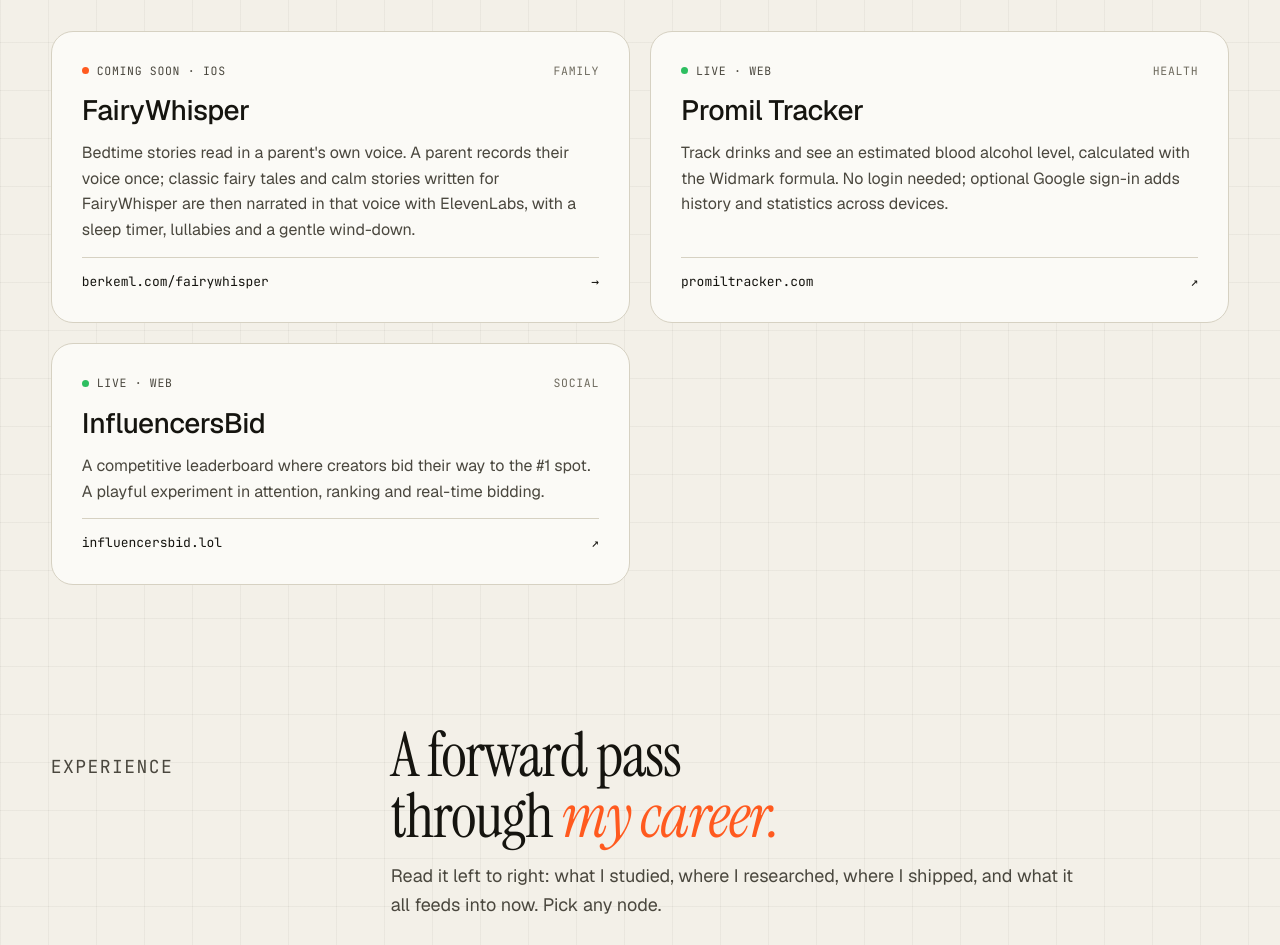
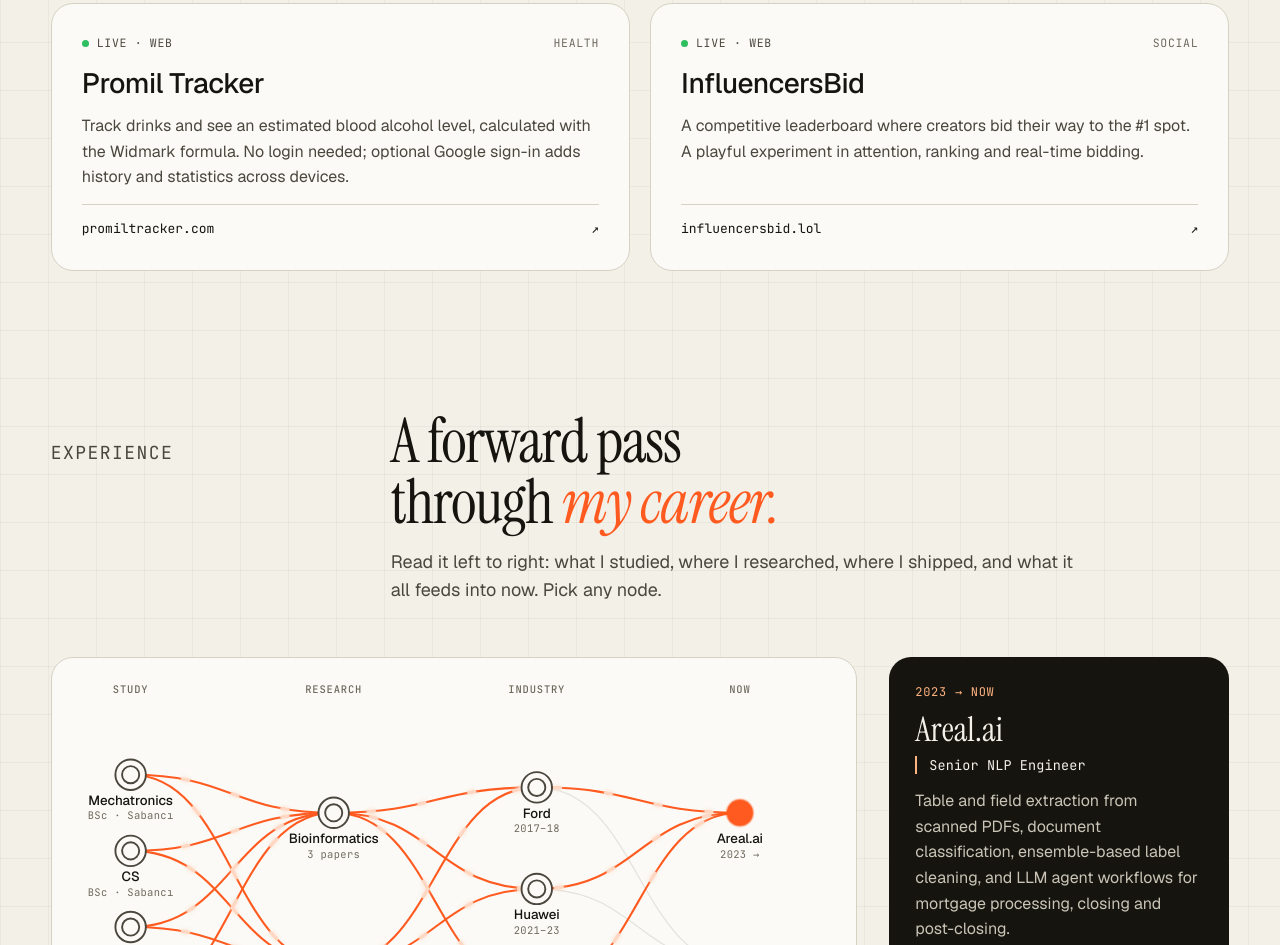
Before and after one commit to berkedilekoglu/berkeml, a plain HTML site: page index.html in a window 1280 px wide. Shown: the part 2982-3927 px from the top of the page. Drawn offline with nearby package versions, Linux system fonts and the light colour scheme.

Commit message:
Homepage: hide FairyWhisper until launch, add role lines to career cards, sharpen BerkeML card
Co-Authored-By: Claude Opus 5.5 <noreply@anthropic.com>

```diff
--- a/index.html
+++ b/index.html
@@ -52,15 +52,6 @@
       "worksFor": { "@id": "https://berkeml.com/#org" },
       "alumniOf": { "@type": "CollegeOrUniversity", "name": "Sabancı University" },
       "sameAs": ["https://github.com/berkedilekoglu", "https://www.linkedin.com/in/berke-dilekoglu-53177a11a/", "https://scholar.google.com/citations?user=9O8ciUEAAAAJ", "https://berkedilekoglu.medium.com/", "https://berkedilekoglu.github.io/"]
-    },
-    {
-      "@type": "SoftwareApplication",
-      "name": "FairyWhisper",
-      "url": "https://berkeml.com/fairywhisper/",
-      "applicationCategory": "LifestyleApplication",
-      "operatingSystem": "iOS",
-      "description": "Bedtime stories read in a parent's own voice. A parent records their voice once; public-domain fairy tales and original stories written for FairyWhisper are narrated in that voice with ElevenLabs voice cloning and text-to-speech.",
-      "creator": { "@id": "https://berkeml.com/#org" }
     },
     {
       "@type": "WebApplication",
@@ -347,6 +338,7 @@ section.block { padding: clamp(80px, 11vw, 140px) 0; }
 .panel .when { font-family: var(--mono); font-size: 12px; letter-spacing: .06em; text-transform: uppercase; color: #FFB37F; }
 .panel h3 { font-family: var(--serif); font-weight: 400; font-size: 34px; line-height: 1.05; margin: 10px 0 12px; color: #F3F0E8; }
 .panel p { color: #C9C4B6; font-size: 16px; }
+.panel p.role { font-family: var(--mono); font-size: 13.5px; letter-spacing: .01em; color: #F3F0E8; margin: -4px 0 14px; padding-left: 12px; border-left: 2px solid #FFB37F; line-height: 1.35; }
 .net-hint { position: absolute; left: 0; right: 0; bottom: 14px; text-align: center; font-family: var(--mono); font-size: 11.5px; letter-spacing: .04em; color: var(--ink-3); pointer-events: none; }
 @media (max-width: 980px) { .net { grid-template-columns: 1fr; } .panel { position: static; min-height: 0; } }
 
@@ -513,7 +505,7 @@ footer a { text-decoration: none; }
         </div>
         <div class="svc rise">
           <h3>AI-native products</h3>
-          <p>Web and mobile apps with a model at the core, designed, built and launched end to end. FairyWhisper, Promil Tracker and InfluencersBid are mine.</p>
+          <p>Web and mobile apps with a model at the core, designed, built and launched end to end. Promil Tracker and InfluencersBid are mine.</p>
           <ul><li>iOS</li><li>web</li><li>voice AI</li><li>launch</li></ul>
         </div>
       </div>
@@ -539,7 +531,6 @@ footer a { text-decoration: none; }
         <hr>
         <div class="row"><span class="k">live</span><a class="ok" href="https://promiltracker.com/">● promiltracker.com</a></div>
         <div class="row"><span class="k">live</span><a class="ok" href="https://influencersbid.lol/">● influencersbid.lol</a></div>
-        <div class="row"><span class="k">building</span><a class="wip" href="https://berkeml.com/fairywhisper/">● FairyWhisper (iOS)</a></div>
         <hr>
         <div class="row"><span class="k">toolchain</span><span>Claude Code + Claude API</span></div>
         <div><span class="k">$</span> ship --next <span class="cursor" aria-hidden="true"></span></div>
@@ -558,12 +549,6 @@ footer a { text-decoration: none; }
         </div>
       </div>
       <div class="cards">
-        <a class="card rise" href="https://berkeml.com/fairywhisper/">
-          <span class="top"><span class="status soon">Coming soon · iOS</span><span class="cat">Family</span></span>
-          <h3>FairyWhisper</h3>
-          <p>Bedtime stories read in a parent's own voice. A parent records their voice once; classic fairy tales and calm stories written for FairyWhisper are then narrated in that voice with ElevenLabs, with a sleep timer, lullabies and a gentle wind-down.</p>
-          <span class="url">berkeml.com/fairywhisper <span aria-hidden="true">→</span></span>
-        </a>
         <a class="card rise" href="https://promiltracker.com/">
           <span class="top"><span class="status">Live · web</span><span class="cat">Health</span></span>
           <h3>Promil Tracker</h3>
@@ -595,7 +580,8 @@ footer a { text-decoration: none; }
         <aside class="panel" aria-live="polite">
           <p class="when" id="p-when">2023 → now</p>
           <h3 id="p-title">Areal.ai</h3>
-          <p id="p-text">Senior NLP Engineer. Table and field extraction from scanned PDFs, document classification, ensemble-based label cleaning, and LLM agent workflows for mortgage processing, closing and post-closing.</p>
+          <p class="role" id="p-role">Senior NLP Engineer</p>
+          <p id="p-text">Table and field extraction from scanned PDFs, document classification, ensemble-based label cleaning, and LLM agent workflows for mortgage processing, closing and post-closing.</p>
         </aside>
       </div>
     </div>
@@ -872,20 +858,20 @@ footer a { text-decoration: none; }
   /* ---------- career network ---------- */
   var LAYERS = [
     { name: 'Study', nodes: [
-      { id: 'mech', label: 'Mechatronics', sub: 'BSc · Sabancı', when: 'BSc', title: 'Mechatronics, Sabancı University', text: 'A second bachelor\'s degree alongside Computer Science: robots, control and sensors.' },
-      { id: 'cs', label: 'CS', sub: 'BSc · Sabancı', when: 'BSc', title: 'Computer Science, Sabancı University', text: 'Bachelor\'s in Computer Science on a High Honor Scholarship.' },
-      { id: 'durham', label: 'Durham', sub: '2017–18', when: '2017 – 2018', title: 'Durham University', text: 'Visiting researcher in computer vision: 360° image stitching, object detection and thermal re-identification.' },
-      { id: 'msc', label: 'CS & Eng.', sub: 'MSc · Sabancı', when: 'MSc · 2022', title: 'MSc Computer Science & Engineering', text: 'Sabancı University, 2022. Thesis: SUMOnet, deep sequential prediction of SUMOylation sites.' } ] },
+      { id: 'mech', label: 'Mechatronics', sub: 'BSc · Sabancı', when: 'BSc', title: 'Sabancı University', role: 'BSc, Mechatronics Engineering', text: 'A second bachelor\'s degree alongside Computer Science: robots, control and sensors.' },
+      { id: 'cs', label: 'CS', sub: 'BSc · Sabancı', when: 'BSc', title: 'Sabancı University', role: 'BSc, Computer Science', text: 'Studied on a High Honor Scholarship.' },
+      { id: 'durham', label: 'Durham', sub: '2017–18', when: '2017 – 2018', title: 'Durham University', role: 'Visiting Researcher, Computer Vision', text: '360° image stitching, object detection and thermal re-identification.' },
+      { id: 'msc', label: 'CS & Eng.', sub: 'MSc · Sabancı', when: 'MSc · 2022', title: 'Sabancı University', role: 'MSc, Computer Science & Engineering', text: 'Thesis: SUMOnet, deep sequential prediction of SUMOylation sites.' } ] },
     { name: 'Research', nodes: [
-      { id: 'bio', label: 'Bioinformatics', sub: '3 papers', when: '2021 – 2023', title: 'Bioinformatics', text: 'Deep learning on biological sequences: SUMOnet (bioRxiv 2023), misannotated lncRNAs (Bioinformatics 2022), and privacy-preserving genome inference with homomorphic encryption (arXiv 2021).' },
-      { id: 'nlp', label: 'NLP', sub: '1 paper', when: '2021', title: 'Natural language processing', text: 'The impact of ensemble learning in sentiment analysis under domain shift (IEEE ASYU 2021).' } ] },
+      { id: 'bio', label: 'Bioinformatics', sub: '3 papers', when: '2021 – 2023', title: 'Bioinformatics', role: 'Researcher, 3 papers', text: 'Deep learning on biological sequences: SUMOnet (bioRxiv 2023), misannotated lncRNAs (Bioinformatics 2022), and privacy-preserving genome inference with homomorphic encryption (arXiv 2021).' },
+      { id: 'nlp', label: 'NLP', sub: '1 paper', when: '2021', title: 'Natural language processing', role: 'Researcher, 1 paper', text: 'The impact of ensemble learning in sentiment analysis under domain shift (IEEE ASYU 2021).' } ] },
     { name: 'Industry', nodes: [
-      { id: 'ford', label: 'Ford', sub: '2017–18', when: '2017 – 2018', title: 'Ford Motor Company Turkey', text: 'Visiting researcher in computer vision, in the same years as the Durham visit.' },
-      { id: 'huawei', label: 'Huawei', sub: '2021–23', when: '2021 – 2023', title: 'Huawei, NLP Research Engineer', text: 'App tagging, query expansion and keyword extraction for AppGallery search.' },
-      { id: 'ginoa', label: 'Ginoa.io', sub: '2023', when: '2023', title: 'Ginoa.io, ML Engineer', text: 'A document-grounded chatbot pipeline with automated evaluation and cost/performance tuning.' } ] },
+      { id: 'ford', label: 'Ford', sub: '2017–18', when: '2017 – 2018', title: 'Ford Motor Company Turkey', role: 'Visiting Researcher, Computer Vision', text: 'Industry-side computer vision work, in the same years as the Durham visit.' },
+      { id: 'huawei', label: 'Huawei', sub: '2021–23', when: '2021 – 2023', title: 'Huawei', role: 'NLP Research Engineer', text: 'App tagging, query expansion and keyword extraction for AppGallery search.' },
+      { id: 'ginoa', label: 'Ginoa.io', sub: '2023', when: '2023', title: 'Ginoa.io', role: 'ML Engineer', text: 'A document-grounded chatbot pipeline with automated evaluation and cost/performance tuning.' } ] },
     { name: 'Now', nodes: [
-      { id: 'areal', label: 'Areal.ai', sub: '2023 →', when: '2023 → now', title: 'Areal.ai', text: 'Senior NLP Engineer. Table and field extraction from scanned PDFs, document classification, ensemble-based label cleaning, and LLM agent workflows for mortgage processing, closing and post-closing.' },
-      { id: 'berkeml', label: 'BerkeML', sub: 'founder', when: 'Now', title: 'BerkeML', text: 'Founder. An applied AI studio: client builds in document AI and LLM agents, plus its own products: FairyWhisper, Promil Tracker and InfluencersBid.' } ] }
+      { id: 'areal', label: 'Areal.ai', sub: '2023 →', when: '2023 → now', title: 'Areal.ai', role: 'Senior NLP Engineer', text: 'Table and field extraction from scanned PDFs, document classification, ensemble-based label cleaning, and LLM agent workflows for mortgage processing, closing and post-closing.' },
+      { id: 'berkeml', label: 'BerkeML', sub: 'founder', when: 'Now', title: 'BerkeML', role: 'Founder', text: 'Accurate, fast, cost-effective agent solutions, designed end to end from product to production pipeline.' } ] }
   ];
   var svg = document.getElementById('net'), NS = 'http://www.w3.org/2000/svg', nodesById = {}, edges = [], selected = 'areal', fired = false;
   function el(name, attrs) { var e = document.createElementNS(NS, name); for (var a in attrs) e.setAttribute(a, attrs[a]); return e; }
@@ -924,7 +910,7 @@ footer a { text-decoration: none; }
     });
     LAYERS.forEach(function (L) {
       L.nodes.forEach(function (nd) {
-        var p = pos[nd.id], g = el('g', { class: 'node', tabindex: 0, role: 'button', 'aria-label': nd.title + ', ' + nd.when, transform: 'translate(' + p.x + ' ' + p.y + ')' });
+        var p = pos[nd.id], g = el('g', { class: 'node', tabindex: 0, role: 'button', 'aria-label': nd.title + ', ' + nd.role + ', ' + nd.when, transform: 'translate(' + p.x + ' ' + p.y + ')' });
         g.dataset.id = nd.id; g.dataset.li = p.li;
         g.appendChild(el('circle', { r: 16, class: 'ring2' }));
         g.appendChild(el('circle', { r: 9 }));
@@ -966,6 +952,7 @@ footer a { text-decoration: none; }
     });
     document.getElementById('p-when').textContent = nd.when;
     document.getElementById('p-title').textContent = nd.title;
+    document.getElementById('p-role').textContent = nd.role;
     document.getElementById('p-text').textContent = nd.text;
   }
   function netColorsChanged() {}
```
